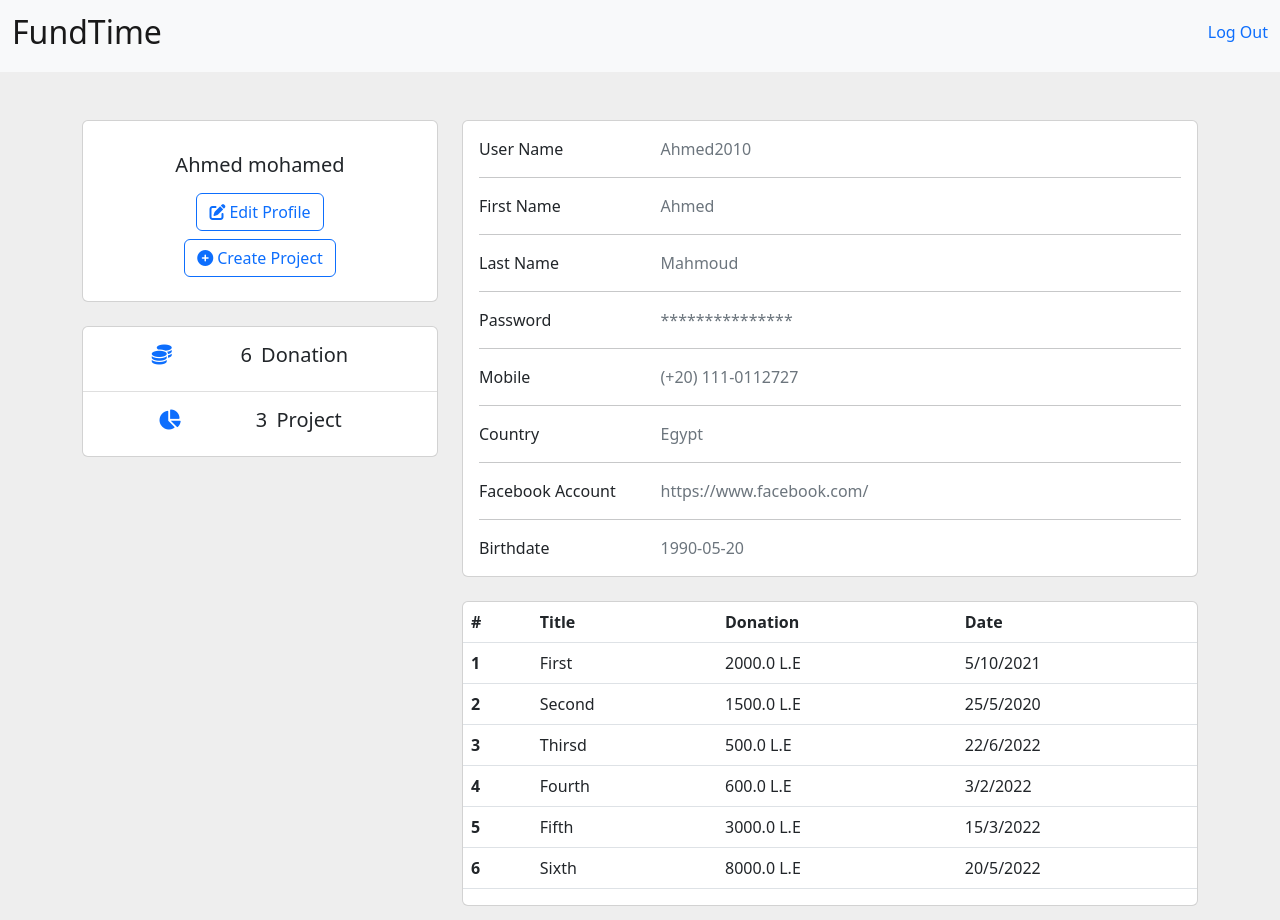
After one commit to 7osny13/Crowed-Funding-Web-App, a Django app: template CrowedFunding/templates/profile/profile.html in a window 1280 px wide. The commit adds this page. Shown: the top 920 px of the page. Run offline with Django 4.2, Linux system fonts and the light colour scheme; the template is opened without the code that fills it, so the values that code supplies are empty; some libraries are stand-ins or nearby versions.

Commit message:
add profile page and edit login and register page

```diff
--- a/CrowedFunding/templates/accounts/login.html
+++ b/CrowedFunding/templates/accounts/login.html
@@ -18,7 +18,7 @@
                 class="img-fluid" alt="Sample image">
             </div>
             <div class="col-md-8 col-lg-6 col-xl-4 offset-xl-1">
-              <form action="" method="">
+              <form action="/CrowedFunding/templates/profile/profile.html" method="">
                 <div class="d-flex flex-row align-items-center justify-content-center justify-content-lg-start">
                   <p class="lead fw-normal mb-0 me-3">Sign in with</p>
                   <button type="button" class="btn btn-primary btn-floating mx-1">
--- a/CrowedFunding/templates/accounts/register.html
+++ b/CrowedFunding/templates/accounts/register.html
@@ -21,7 +21,7 @@
                         <h3 class="fw-normal mb-5" style="color: #4835d4;">General Infomation</h3>
 
 
-                        <form action="" method="">
+                        <form action="/CrowedFunding/templates/accounts/login.html" method="">
                         <div class="row">
                           <div class="col-md-6 mb-4 pb-2">
 
--- /dev/null
+++ b/CrowedFunding/templates/profile/profile.html
@@ -0,0 +1,228 @@
+<!DOCTYPE html>
+<html lang="en">
+<head>
+    <meta charset="UTF-8">
+    <meta http-equiv="X-UA-Compatible" content="IE=edge">
+    <meta name="viewport" content="width=device-width, initial-scale=1.0">
+    <title>Profile</title>
+    <link href="https://cdn.jsdelivr.net/npm/bootstrap@5.2.0-beta1/dist/css/bootstrap.min.css" rel="stylesheet" integrity="sha384-0evHe/X+R7YkIZDRvuzKMRqM+OrBnVFBL6DOitfPri4tjfHxaWutUpFmBp4vmVor" crossorigin="anonymous">
+</head>
+<body>
+        <!-- Image and text -->
+    <nav class="navbar navbar-light bg-light">
+        <div class="container-fluid">
+        <a class="navbar-brand" href="#">
+           <h2>FundTime</h2>
+
+        </a>
+        <a href="" class="text-decoration-none"><h6>Log Out</h6></a>
+        </div>
+    </nav>
+    <section style="background-color: #eee;">
+        <div class="container py-5">
+
+
+          <div class="row">
+            <div class="col-lg-4">
+              <div class="card mb-4">
+                <div class="card-body text-center">
+                  <!-- <img src="https://mdbcdn.b-cdn.net/img/Photos/new-templates/bootstrap-chat/ava3.webp" alt="avatar"
+                    class="rounded-circle img-fluid" style="width: 150px;"> -->
+                  <h5 class="my-3">Ahmed mohamed</h5>
+                  <!-- <p class="text-muted mb-1">Full Stack Developer</p>
+                  <p class="text-muted mb-4">Bay Area, San Francisco, CA</p> -->
+                  <div class="d-flex justify-content-center mb-2">
+                    <button type="button" class="btn btn-outline-primary "><i class="fa-solid fa-pen-to-square me-1"></i>Edit Profile</button>
+                  </div>
+                  <div class="d-flex justify-content-center mb-2">
+                    <button type="button" class="btn btn-outline-primary "><i class="fa-solid fa-circle-plus me-1"></i>Create Project</button>
+                  </div>
+
+
+
+                </div>
+              </div>
+              <div class="card mb-4 mb-lg-0">
+                <!-- <div class="card-body p-0"> -->
+                  <ul class="list-group list-group-flush rounded-3">
+                    <li class="list-group-item d-flex justify-content-evenly align-items-center p-3">
+                        <h5><i class="fa fa-coins text-primary"></i></h5>
+                        <h5 class="mx-3">6 <span
+                            class="text-light text-dark mx-1">Donation</span></h5>
+                    </li>
+                    <li class="list-group-item d-flex justify-content-evenly align-items-center p-3">
+                        <h5><i class="fa fa-chart-pie text-primary"></i></i></h5>
+                        <h5 class="mx-3">3 <span
+                            class="text-light text-dark mx-1">Project</span></h5>
+                    </li>
+
+
+
+                  </ul>
+                <!-- </div> -->
+              </div>
+            </div>
+            <div class="col-lg-8">
+              <div class="card mb-4">
+                <div class="card-body">
+                  <div class="row">
+                    <div class="col-sm-3">
+                      <p class="mb-0">User Name</p>
+                    </div>
+                    <div class="col-sm-9">
+                      <p class="text-muted mb-0">Ahmed2010</p>
+                    </div>
+                  </div>
+                  <hr>
+                  <div class="row">
+                    <div class="col-sm-3">
+                      <p class="mb-0">First Name</p>
+                    </div>
+                    <div class="col-sm-9">
+                      <p class="text-muted mb-0">Ahmed</p>
+                    </div>
+                  </div>
+                  <hr>
+                  <div class="row">
+                    <div class="col-sm-3">
+                      <p class="mb-0">Last Name</p>
+                    </div>
+                    <div class="col-sm-9">
+                      <p class="text-muted mb-0">Mahmoud</p>
+                    </div>
+                  </div>
+                  <hr>
+                  <div class="row">
+                    <div class="col-sm-3">
+                      <p class="mb-0">Password</p>
+                    </div>
+                    <div class="col-sm-9">
+                      <p class="text-muted mb-0">***************</p>
+                    </div>
+                  </div>
+                  <hr>
+                  <div class="row">
+                    <div class="col-sm-3">
+                      <p class="mb-0">Mobile</p>
+                    </div>
+                    <div class="col-sm-9">
+                      <p class="text-muted mb-0">(+20) 111-0112727</p>
+                    </div>
+                  </div>
+                  <hr>
+                  <div class="row">
+                    <div class="col-sm-3">
+                      <p class="mb-0">Country</p>
+                    </div>
+                    <div class="col-sm-9">
+                      <p class="text-muted mb-0">Egypt</p>
+                    </div>
+                  </div>
+                  <hr>
+                  <div class="row">
+                    <div class="col-sm-3">
+                      <p class="mb-0">Facebook Account</p>
+                    </div>
+                    <div class="col-sm-9">
+                      <p class="text-muted mb-0">https://www.facebook.com/</p>
+                    </div>
+                  </div>
+                  <hr>
+                  <div class="row">
+                    <div class="col-sm-3">
+                      <p class="mb-0">Birthdate</p>
+                    </div>
+                    <div class="col-sm-9">
+                      <p class="text-muted mb-0">1990-05-20</p>
+                    </div>
+                  </div>
+                </div>
+              </div>
+              <div class="card">
+              <table class="table  ">
+                <thead>
+                  <tr>
+                    <th scope="col">#</th>
+                    <th scope="col">Title</th>
+                    <th scope="col">Donation</th>
+                    <th scope="col">Date</th>
+                  </tr>
+                </thead>
+                <tbody>
+                  <tr>
+                    <th scope="row">1</th>
+                    <td>First</td>
+                    <td>2000.0 L.E</td>
+                    <td>5/10/2021</td>
+                  </tr>
+                  <tr>
+                    <th scope="row">2</th>
+                    <td>Second</td>
+                    <td>1500.0 L.E</td>
+                    <td>25/5/2020</td>
+                  </tr>
+                  <tr>
+                    <th scope="row">3</th>
+                    <td >Thirsd</td>
+                    <td>500.0 L.E</td>
+                    <td>22/6/2022</td>
+                  </tr>
+                  <tr>
+                    <th scope="row">4</th>
+                    <td >Fourth</td>
+                    <td>600.0 L.E</td>
+                    <td>3/2/2022</td>
+                  </tr>
+                  <tr>
+                    <th scope="row">5</th>
+                    <td >Fifth</td>
+                    <td>3000.0 L.E</td>
+                    <td>15/3/2022</td>
+                  </tr>
+                  <tr>
+                    <th scope="row">6</th>
+                    <td >Sixth</td>
+                    <td>8000.0 L.E</td>
+                    <td>20/5/2022</td>
+                  </tr>
+                </tbody>
+              </table>
+            </div>
+            <div class="mt-3 d-flex">
+                <div class="card " style="width: 18rem;">
+                    <img src="https://mdbcdn.b-cdn.net/img/new/standard/nature/182.webp" class="card-img-top" alt="Sunset Over the Sea"/>
+                    <div class="card-body">
+                      <p class="card-text">Some quick example text to build on the card title and make up the bulk of the card's content.</p>
+                    </div>
+                </div>
+                <div class="card ms-1" style="width: 18rem;">
+                    <img src="https://mdbcdn.b-cdn.net/img/new/standard/nature/182.webp" class="card-img-top" alt="Sunset Over the Sea"/>
+                    <div class="card-body">
+                      <p class="card-text">Some quick example text to build on the card title and make up the bulk of the card's content.</p>
+                    </div>
+                </div>
+                <div class="card ms-1" style="width: 18rem;">
+                    <img src="https://mdbcdn.b-cdn.net/img/new/standard/nature/182.webp" class="card-img-top" alt="Sunset Over the Sea"/>
+                    <div class="card-body">
+                      <p class="card-text">Some quick example text to build on the card title and make up the bulk of the card's content.</p>
+                    </div>
+                </div>
+
+            </div>
+
+            </div>
+          </div>
+        </div>
+      </section>
+      <footer class="bg-light text-center text-lg-start">
+        <!-- Copyright -->
+        <div class="text-center p-3" style="background-color: rgba(0, 0, 0, 0.2);">
+          © 2020 Copyright:
+          <a class="text-dark text-decoration-none" href="">FundTime</a>
+        </div>
+        <!-- Copyright -->
+      </footer>
+    <script src="https://cdn.jsdelivr.net/npm/bootstrap@5.2.0-beta1/dist/js/bootstrap.bundle.min.js" integrity="sha384-pprn3073KE6tl6bjs2QrFaJGz5/SUsLqktiwsUTF55Jfv3qYSDhgCecCxMW52nD2" crossorigin="anonymous"></script>
+    <script src="https://kit.fontawesome.com/656b05a79d.js" crossorigin="anonymous"></script>
+</body>
+</html>
```
